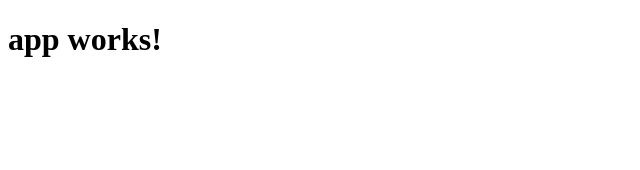
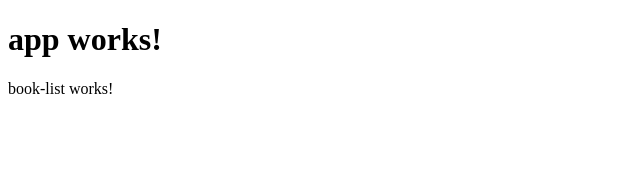
Before and after one commit to swaption2009/rails5_angular2, an Angular app in the folder client/: page / in a window 1280 px wide. Shown: the top 170 px of the page, without its empty margins (0-640 px from the left). Built offline with nearby package versions, Linux system fonts and the light colour scheme.

Commit message:
create Angular book-list component and attach to app component

```diff
--- a/client/src/app/app.component.html
+++ b/client/src/app/app.component.html
@@ -1,3 +1,5 @@
 <h1>
   {{title}}
 </h1>
+
+<app-book-list></app-book-list>
--- a/client/src/app/app.module.ts
+++ b/client/src/app/app.module.ts
@@ -4,10 +4,12 @@ import { FormsModule } from '@angular/forms';
 import { HttpModule } from '@angular/http';
 
 import { AppComponent } from './app.component';
+import { BookListComponent } from './book-list/book-list.component';
 
 @NgModule({
   declarations: [
-    AppComponent
+    AppComponent,
+    BookListComponent
   ],
   imports: [
     BrowserModule,
--- /dev/null
+++ b/client/src/app/book-list/book-list.component.html
@@ -0,0 +1,3 @@
+<p>
+  book-list works!
+</p>
--- /dev/null
+++ b/client/src/app/book-list/book-list.component.ts
@@ -0,0 +1,15 @@
+import { Component, OnInit } from '@angular/core';
+
+@Component({
+  selector: 'app-book-list',
+  templateUrl: './book-list.component.html',
+  styleUrls: ['./book-list.component.css']
+})
+export class BookListComponent implements OnInit {
+
+  constructor() { }
+
+  ngOnInit() {
+  }
+
+}
```
Also changed, not shown: client/src/app/book-list/book-list.component.css (added), 1 other file (tests, documents, lock files or other folders).
